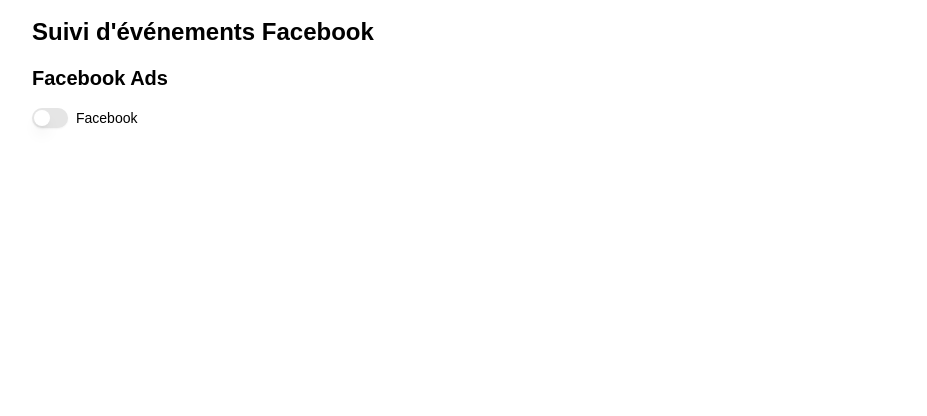
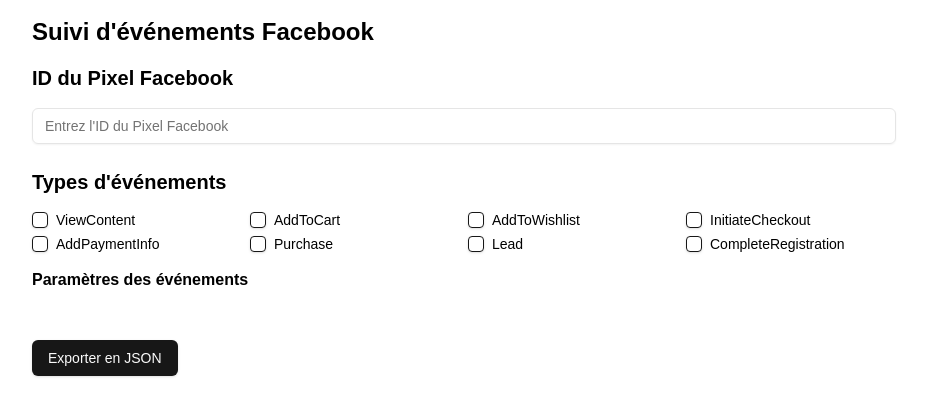
Before and after one commit to gbielli/gtm, a Next.js app: page / in a window 1280 px wide. Shown: the top 416 px of the page, without its empty margins (176-1103 px from the left). Built offline with nearby package versions, Linux system fonts and the light colour scheme.

Commit message:
adjustement

```diff
--- a/components/facebook/createFacebookJson.jsx
+++ b/components/facebook/createFacebookJson.jsx
@@ -1,15 +1,30 @@
+import { facebookEvent } from "../facebookEvent";
+
 function generateUniqueId() {
   return Math.floor(100 + Math.random() * 900);
 }
 
-function createFacebookVariables(events, conversionId) {
-  const variables = Object.entries(events).flatMap(([eventType, eventData]) =>
-    Object.entries(eventData.parameters || {}).map(
-      ([paramKey, paramValue]) => ({
+function createFacebookVariables(events, parameters, pixelId) {
+  console.log("Création des variables Facebook");
+  console.log("Events reçus:", events);
+  console.log("Paramètres reçus:", parameters);
+
+  const variables = [];
+
+  Object.entries(events).forEach(([eventType, isSelected]) => {
+    if (isSelected) {
+      console.log(`Traitement de l'événement: ${eventType}`);
+      if (facebookEvent[eventType]) {
+        Object.entries(facebookEvent[eventType]).forEach(
+          ([paramKey, paramData]) => {
+            console.log(`Création de variable pour ${eventType} - ${paramKey}`);
+            const variableValue =
+              parameters[eventType]?.[paramKey] || paramData.placeholder || "";
+            variables.push({
               accountId: "6247820543",
               containerId: "195268723",
               variableId: generateUniqueId().toString(),
-        name: `DLV - ${paramValue}`,
+              name: `DLV - ${paramKey}`,
               type: "v",
               parameter: [
                 {
@@ -25,14 +40,21 @@
                 {
                   type: "TEMPLATE",
                   key: "name",
-            value: paramValue,
+                  value: variableValue,
                 },
               ],
               fingerprint: "1726563952359",
               formatValue: {},
-      })
-    )
+            });
+          }
         );
+      } else {
+        console.warn(`Événement non trouvé dans facebookEvent: ${eventType}`);
+      }
+    }
+  });
+
+  console.log(`Nombre de variables DLV créées: ${variables.length}`);
 
   const constVariable = {
     accountId: "6247820543",
@@ -40,14 +62,72 @@
     variableId: generateUniqueId().toString(),
     name: "CONST - Facebook ID",
     type: "c",
-    parameter: [{ type: "TEMPLATE", key: "value", value: conversionId }],
+    parameter: [{ type: "TEMPLATE", key: "value", value: pixelId }],
   };
 
   return [...variables, constVariable];
 }
 
-function createFacebookTags(events) {
-  return Object.keys(events).map((eventType) => ({
+function createFacebookTags(events, parameters) {
+  const eventScripts = {
+    ViewContent: (params) => `
+      fbq('track', 'ViewContent', {
+        content_ids: ${params.idPath || "{{CUST - ViewContent IDs}}"},
+        content_type: ${params.content_type || "'product'"},
+        contents: ${params.contents || "{{CUST - ViewContent Contents}}"},
+        currency: ${params.currency || "{{DLV - ecommerce.currencyCode}}"},
+        value: ${params.value || "{{CUST - ViewContent Value}}"}
+      }, {
+        eventID: 'VC-{{Unique Event ID}}'
+      });
+    `,
+    AddToCart: (params) => `
+      fbq('track', 'AddToCart', {
+        contents: "{{CUST - AddToCart Content}}"},
+        content_type: 'product',
+        currency: "{{DLV - ecommerce.currencyCode}}"},
+        value:"{{CUST - AddToCart Value}}"}
+      }, {
+        eventID: 'ADD-{{Unique Event ID}}'
+      });
+    `,
+    Purchase: (params) => `
+      fbq('track', 'Purchase', {
+        contents: ${params.contents || "{{CUST - Purchase Content}}"},
+        content_type: 'product',
+        currency: ${params.currency || "{{DLV - ecommerce.currencyCode}}"},
+        value: ${params.value || "{{CUST - Purchase Value}}"},
+        num_items: ${params.num_items || "{{CUST - Purchase Num Items}}"}
+      }, {
+        eventID: 'P-{{Unique Event ID}}'
+      });
+    `,
+  };
+
+  return Object.entries(events)
+    .map(([eventType, isSelected]) => {
+      if (!isSelected || !eventScripts[eventType]) return null;
+
+      const eventParams = parameters[eventType] || {};
+      const eventScript = eventScripts[eventType](eventParams);
+
+      const script = `
+<script>
+  !function(f,b,e,v,n,t,s) {
+    if(f.fbq)return;n=f.fbq=function(){n.callMethod?
+    n.callMethod.apply(n,arguments):n.queue.push(arguments)};
+    if(!f._fbq)f._fbq=n;n.push=n;n.loaded=!0;n.version='2.0';
+    n.queue=[];t=b.createElement(e);t.async=!0;
+    t.src=v;s=b.getElementsByTagName(e)[0];
+    s.parentNode.insertBefore(t,s)}(window, document,'script',
+    'https://connect.facebook.net/en_US/fbevents.js');
+
+  fbq('init', '{{CONST - Facebook ID}}');
+  ${eventScript}
+</script>
+`;
+
+      return {
         accountId: "6247820543",
         containerId: "194603635",
         tagId: generateUniqueId().toString(),
@@ -57,7 +137,7 @@
           {
             type: "TEMPLATE",
             key: "html",
-        value: "<script>\n  (function(){return;})()\n</script>",
+            value: script,
           },
           {
             type: "BOOLEAN",
@@ -74,10 +154,20 @@
         consentSettings: {
           consentStatus: "NOT_SET",
         },
-  }));
+      };
+    })
+    .filter((tag) => tag !== null);
 }
 
 export function createFacebookJsonObject(facebookData) {
+  console.log("Création de l'objet JSON Facebook");
+  console.log("Données Facebook reçues:", facebookData);
+
+  if (!facebookData || !facebookData.pixelId) {
+    console.error("Données Facebook invalides ou manquantes");
+    return null;
+  }
+
   const jsonObj = {
     exportFormatVersion: 2,
     exportTime: new Date().toISOString(),
@@ -115,21 +205,31 @@
         },
         tagIds: ["GTM-5BPKFTKF"],
       },
+      variable: [],
       tag: [],
-      variable: [],
     },
   };
 
-  if (facebookData.selected) {
   const facebookVariables = createFacebookVariables(
     facebookData.events,
-      facebookData.conversionId
+    facebookData.parameters,
+    facebookData.pixelId
   );
   jsonObj.containerVersion.variable.push(...facebookVariables);
 
-    const facebookTags = createFacebookTags(facebookData.events);
+  console.log(
+    `Nombre total de variables créées: ${jsonObj.containerVersion.variable.length}`
+  );
+
+  const facebookTags = createFacebookTags(
+    facebookData.events,
+    facebookData.parameters
+  );
   jsonObj.containerVersion.tag.push(...facebookTags);
-  }
+
+  console.log(
+    `Nombre total de tags créés: ${jsonObj.containerVersion.tag.length}`
+  );
 
   return jsonObj;
 }
--- a/components/facebook/facebookEventsTrack.jsx
+++ b/components/facebook/facebookEventsTrack.jsx
@@ -1,88 +1,84 @@
 "use client";
-import {
-  Accordion,
-  AccordionContent,
-  AccordionItem,
-  AccordionTrigger,
-} from "@/components/ui/accordion";
 import { Button } from "@/components/ui/button";
 import { Input } from "@/components/ui/input";
 import { Label } from "@/components/ui/label";
-import { Switch } from "@/components/ui/switch";
-import { useState } from "react";
+import { useEffect, useState } from "react";
 import { facebookEvent } from "../facebookEvent";
 import { Checkbox } from "../ui/checkbox";
 import { createFacebookJsonObject } from "./createFacebookJson";
 
 const FacebookEventTracker = () => {
   const [facebook, setFacebook] = useState({
-    selected: false,
-    conversionId: "",
+    pixelId: "",
     events: {},
+    parameters: {},
   });
 
-  const eventTypes = [
-    "complete_registration",
-    "add_to_cart",
-    "add_to_wishlist",
-    "initiate_checkout",
-    "add_payment_info",
-    "purchase",
-    "lead",
-  ];
+  useEffect(() => {
+    console.log("État Facebook mis à jour:", facebook);
+  }, [facebook]);
 
-  const handleFacebookChange = () => {
+  const eventTypes = Object.keys(facebookEvent);
+
+  const handlePixelIdChange = (value) => {
     setFacebook((prev) => ({
       ...prev,
-      selected: !prev.selected,
-    }));
-  };
-
-  const handleConversionIdChange = (value) => {
-    setFacebook((prev) => ({
-      ...prev,
-      conversionId: value,
+      pixelId: value,
     }));
   };
 
   const handleEventCheckboxChange = (eventType) => {
+    setFacebook((prev) => {
+      const newEvents = { ...prev.events };
+      const newParameters = { ...prev.parameters };
+
+      if (newEvents[eventType]) {
+        delete newEvents[eventType];
+        delete newParameters[eventType];
+      } else {
+        newEvents[eventType] = true;
+        newParameters[eventType] = {};
+        Object.keys(facebookEvent[eventType]).forEach((param) => {
+          newParameters[eventType][param] =
+            facebookEvent[eventType][param].placeholder || "";
+        });
+      }
+
+      return {
+        ...prev,
+        events: newEvents,
+        parameters: newParameters,
+      };
+    });
+  };
+
+  const handleParameterChange = (eventType, parameter, value) => {
     setFacebook((prev) => ({
       ...prev,
-      events: {
-        ...prev.events,
-        [eventType]: prev.events[eventType] ? undefined : { parameters: {} },
-      },
-    }));
-  };
-
-  const handleParameterChange = (
-    eventType,
-    parameter,
-    value,
-    subParam = null
-  ) => {
-    setFacebook((prev) => ({
-      ...prev,
-      events: {
-        ...prev.events,
+      parameters: {
+        ...prev.parameters,
         [eventType]: {
-          ...prev.events[eventType],
-          parameters: {
-            ...prev.events[eventType].parameters,
-            [parameter]: subParam
-              ? {
-                  ...prev.events[eventType].parameters[parameter],
-                  [subParam]: value,
-                }
-              : value,
-          },
+          ...prev.parameters[eventType],
+          [parameter]: value,
         },
       },
     }));
   };
 
   const handleExportJSON = () => {
+    console.log("État Facebook avant export:", facebook);
+    if (!facebook.pixelId) {
+      console.warn(
+        "L'ID du pixel Facebook n'est pas défini. Aucun JSON ne sera généré."
+      );
+      return;
+    }
     const jsonObj = createFacebookJsonObject(facebook);
+    if (jsonObj === null) {
+      console.error("Échec de la génération du JSON.");
+      return;
+    }
+    console.log("JSON généré:", jsonObj);
     const jsonString = JSON.stringify(jsonObj, null, 2);
     const blob = new Blob([jsonString], { type: "application/json" });
     const href = URL.createObjectURL(blob);
@@ -94,44 +90,45 @@
     document.body.removeChild(link);
   };
 
-  const renderFacebookEvents = () => (
-    <div className="max-h-[600px] overflow-y-auto">
-      <Accordion type="single" collapsible className="w-full">
-        {Object.entries(facebook.events).map(([type, eventData]) => (
-          <AccordionItem key={type} value={type}>
-            <AccordionTrigger>{type}</AccordionTrigger>
-            <AccordionContent>
-              <div className="space-y-4">
-                <div>
-                  <h4 className="font-semibold mb-2">
-                    Paramètres de l'événement
-                  </h4>
-                  {Object.entries(facebookEvent[type] || {}).map(
+  const renderParametersTable = () => (
+    <div className="mt-4">
+      <h4 className="font-semibold mb-2">Paramètres des événements</h4>
+      {Object.entries(facebook.events).map(
+        ([eventType, isSelected]) =>
+          isSelected && (
+            <div key={eventType} className="mb-4">
+              <h5 className="font-semibold">{eventType}</h5>
+              <div className="space-y-2">
+                {Object.entries(facebookEvent[eventType]).map(
                   ([param, paramData]) => (
-                      <div key={param} className="mb-2">
-                        <Label htmlFor={`facebook-${type}-${param}`}>
+                    <div key={param} className="flex items-center space-x-2">
+                      <Label
+                        htmlFor={`facebook-param-${eventType}-${param}`}
+                        className="w-1/3"
+                      >
                         {param}
                       </Label>
                       <Input
-                          id={`facebook-${type}-${param}`}
-                          type={paramData.type === "number" ? "number" : "text"}
-                          value={eventData.parameters?.[param] || ""}
+                        id={`facebook-param-${eventType}-${param}`}
+                        type="text"
+                        value={facebook.parameters[eventType]?.[param] || ""}
                         onChange={(e) =>
-                            handleParameterChange(type, param, e.target.value)
+                          handleParameterChange(
+                            eventType,
+                            param,
+                            e.target.value
+                          )
                         }
-                          placeholder={
-                            paramData.placeholder || `Entrez ${param}`
-                          }
+                        placeholder={paramData.placeholder || `Entrez ${param}`}
+                        className="w-2/3"
                       />
                     </div>
                   )
                 )}
               </div>
             </div>
-            </AccordionContent>
-          </AccordionItem>
-        ))}
-      </Accordion>
+          )
+      )}
     </div>
   );
 
@@ -140,27 +137,16 @@
       <h2 className="text-2xl font-bold mb-4">Suivi d'événements Facebook</h2>
 
       <div className="space-y-4 mb-6">
-        <h3 className="text-xl font-semibold">Facebook Ads</h3>
-        <div className="flex items-center space-x-2">
-          <Switch
-            id="facebook"
-            checked={facebook.selected}
-            onCheckedChange={handleFacebookChange}
-          />
-          <Label htmlFor="facebook">Facebook</Label>
-          {facebook.selected && (
+        <h3 className="text-xl font-semibold">ID du Pixel Facebook</h3>
         <Input
           type="text"
-              value={facebook.conversionId}
-              onChange={(e) => handleConversionIdChange(e.target.value)}
-              placeholder="Conversion ID"
-              className="ml-2 w-48"
+          value={facebook.pixelId}
+          onChange={(e) => handlePixelIdChange(e.target.value)}
+          placeholder="Entrez l'ID du Pixel Facebook"
+          className="w-full"
         />
-          )}
-        </div>
       </div>
 
-      {facebook.selected && (
       <div className="mb-8">
         <h3 className="text-xl font-semibold mb-4">Types d'événements</h3>
         <div className="grid grid-cols-2 sm:grid-cols-3 md:grid-cols-4 gap-2 mb-4">
@@ -177,15 +163,12 @@
             </div>
           ))}
         </div>
-          {renderFacebookEvents()}
+        {renderParametersTable()}
       </div>
-      )}
 
-      {facebook.selected && (
       <Button onClick={handleExportJSON} className="mt-4">
         Exporter en JSON
       </Button>
-      )}
     </div>
   );
 };
--- a/components/facebookEvent.jsx
+++ b/components/facebookEvent.jsx
@@ -1,5 +1,5 @@
 export const facebookEvent = {
-  view_content: {
+  ViewContent: {
     productListPath: { type: "string", placeholder: "ecommerce.items" },
     idPath: { type: "string", placeholder: "ecommerce.items.item_id" },
     content_type: { type: "string", placeholder: "product" },
@@ -7,35 +7,35 @@
     value: { type: "string" },
     currency: { type: "string" },
   },
-  add_to_cart: {
+  AddToCart: {
     productListPath: { type: "string", placeholder: "ecommerce.items" },
     idPath: { type: "string", placeholder: "ecommerce.items.item_id" },
     content_type: { type: "string", placeholder: "product" },
     value: { type: "string" },
     currency: { type: "string" },
   },
-  add_to_wishlist: {
+  AddToWishlist: {
     productListPath: { type: "string", placeholder: "ecommerce.items" },
     idPath: { type: "string", placeholder: "ecommerce.items.item_id" },
     contents: { type: "string", placeholder: "product" },
     value: { type: "string" },
     currency: { type: "string" },
   },
-  initiate_checkout: {
+  InitiateCheckout: {
     productListPath: { type: "string", placeholder: "ecommerce.items" },
     idPath: { type: "string", placeholder: "ecommerce.items.item_id" },
     value: { type: "string" },
     currency: { type: "string" },
     num_items: { type: "string" },
   },
-  add_payment_info: {
+  AddPaymentInfo: {
     productListPath: { type: "string", placeholder: "ecommerce.items" },
     idPath: { type: "string", placeholder: "ecommerce.items.item_id" },
     contents: { type: "string", placeholder: "product" },
     value: { type: "string" },
     currency: { type: "string" },
   },
-  purchase: {
+  Purchase: {
     productListPath: { type: "string", placeholder: "ecommerce.items" },
     idPath: { type: "string", placeholder: "ecommerce.items.item_id" },
     content_type: { type: "string", placeholder: "product" },
@@ -44,11 +44,11 @@
     currency: { type: "string" },
     num_items: { type: "string" },
   },
-  lead: {
+  Lead: {
     value: { type: "string" },
     currency: { type: "string" },
   },
-  complete_registration: {
+  CompleteRegistration: {
     value: { type: "string" },
     currency: { type: "string" },
   },
```
Lines whose indentation alone changed are shown as unchanged.
